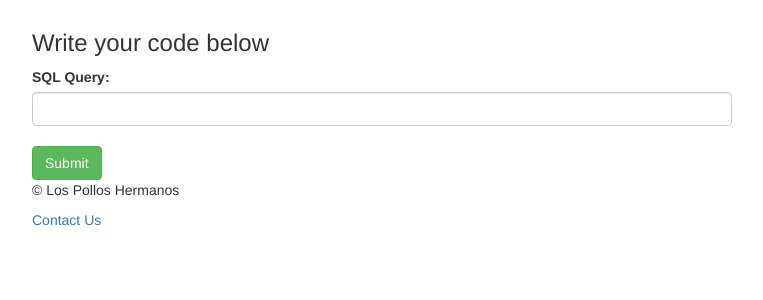
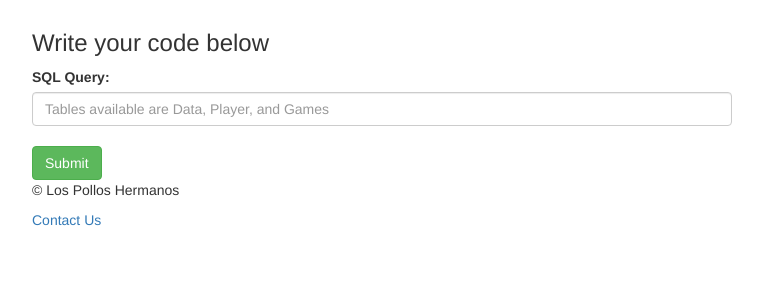
Before and after one commit to cs327e-spring2016/Los-Pollos-Hermanos, a Flask app: page /query in a window 1280 px wide. Shown: the part 118-418 px from the top of the page, without its empty margins (38-801 px from the left). Run offline with Flask 2, Linux system fonts and the light colour scheme; some libraries are stand-ins or nearby versions.

Commit message:
added placeholder to query input

```diff
--- a/flask_app/templates/query.html
+++ b/flask_app/templates/query.html
@@ -11,7 +11,7 @@
     <form action="{{ url_for('hello') }}" method="post">
       <!--<div class="form-group">-->
         <label for="usr">SQL Query:</label>
-        <input type="text" name="your_query" class="form-control" id="statement">
+        <input type="text" name="your_query" class="form-control" id="statement" placeholder="Tables available are Data, Player, and Games">
         <br>
         <button type="submit" value= "submit" class="btn btn-success">Submit</button>
       <!--</div>-->
```
